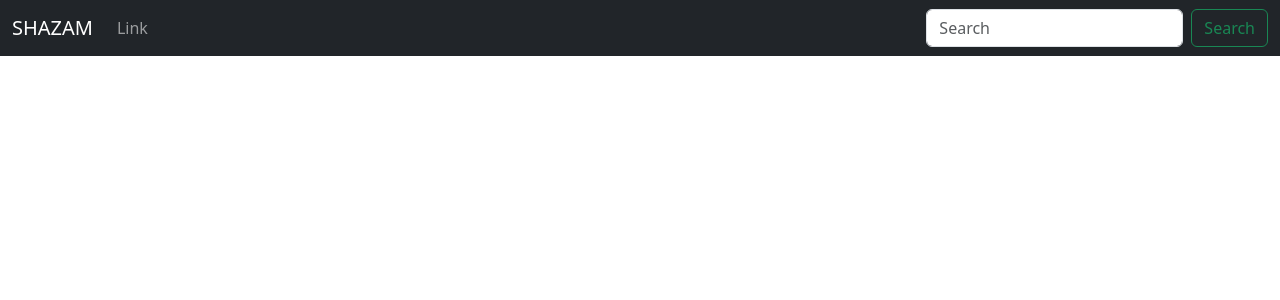
After one commit to shahriaarrr/SHAZAM, a Django app: template shazam/templates/base.html in a window 1280 px wide. The commit adds this page. Shown: the top 300 px of the page. Run offline with Django 4.2, Linux system fonts and the light colour scheme; the template is opened without the code that fills it, so the values that code supplies are empty.

Commit message:
add home and navbar template
also ignore .idea folder

```diff
--- /dev/null
+++ b/shazam/templates/base.html
@@ -0,0 +1,17 @@
+<!doctype html>
+<html lang="en">
+  <head>
+    <meta charset="utf-8">
+    <meta name="viewport" content="width=device-width, initial-scale=1">
+    <title>Bootstrap demo</title>
+    <link href="https://cdn.jsdelivr.net/npm/bootstrap@5.3.2/dist/css/bootstrap.min.css" rel="stylesheet" integrity="sha384-T3c6CoIi6uLrA9TneNEoa7RxnatzjcDSCmG1MXxSR1GAsXEV/Dwwykc2MPK8M2HN" crossorigin="anonymous">
+  </head>
+  <body>
+    {% include 'navbar.html' %}
+    <div class="container">
+        {% block content %}
+        {% endblock %}
+    </div>
+    <script src="https://cdn.jsdelivr.net/npm/bootstrap@5.3.2/dist/js/bootstrap.bundle.min.js" integrity="sha384-C6RzsynM9kWDrMNeT87bh95OGNyZPhcTNXj1NW7RuBCsyN/o0jlpcV8Qyq46cDfL" crossorigin="anonymous"></script>
+  </body>
+</html>
--- /dev/null
+++ b/shazam/templates/navbar.html
@@ -0,0 +1,19 @@
+<nav class="navbar navbar-expand-lg navbar-dark bg-dark">
+    <div class="container-fluid">
+      <a class="navbar-brand" href="{% url 'home' %}">SHAZAM</a>
+      <button class="navbar-toggler" type="button" data-bs-toggle="collapse" data-bs-target="#navbarSupportedContent" aria-controls="navbarSupportedContent" aria-expanded="false" aria-label="Toggle navigation">
+        <span class="navbar-toggler-icon"></span>
+      </button>
+      <div class="collapse navbar-collapse" id="navbarSupportedContent">
+        <ul class="navbar-nav me-auto mb-2 mb-lg-0">
+          <li class="nav-item">
+            <a class="nav-link" href="#">Link</a>
+          </li>
+        </ul>
+        <form class="d-flex" role="search">
+          <input class="form-control me-2" type="search" placeholder="Search" aria-label="Search">
+          <button class="btn btn-outline-success" type="submit">Search</button>
+        </form>
+      </div>
+    </div>
+  </nav>
```
Also changed, not shown: shazam/templates/home.html (+6 -1 lines), 1 other file.
